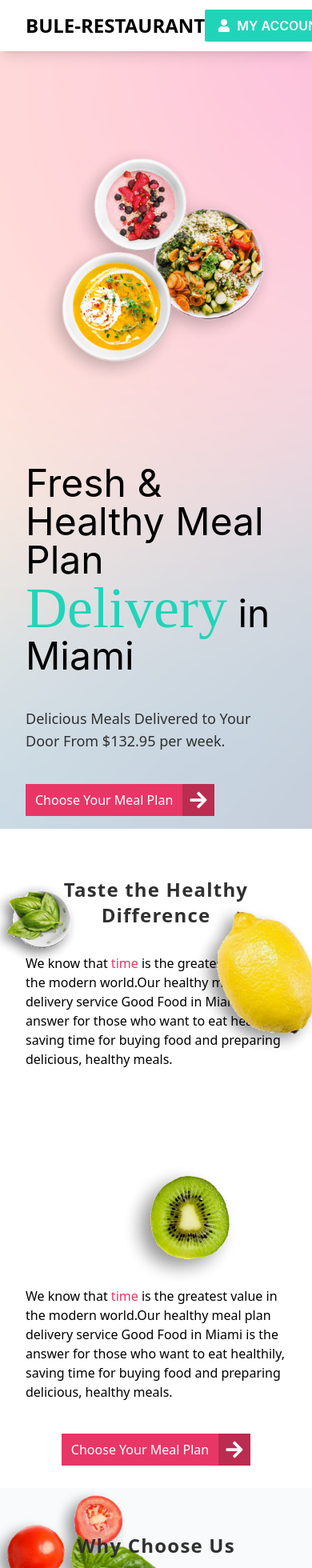
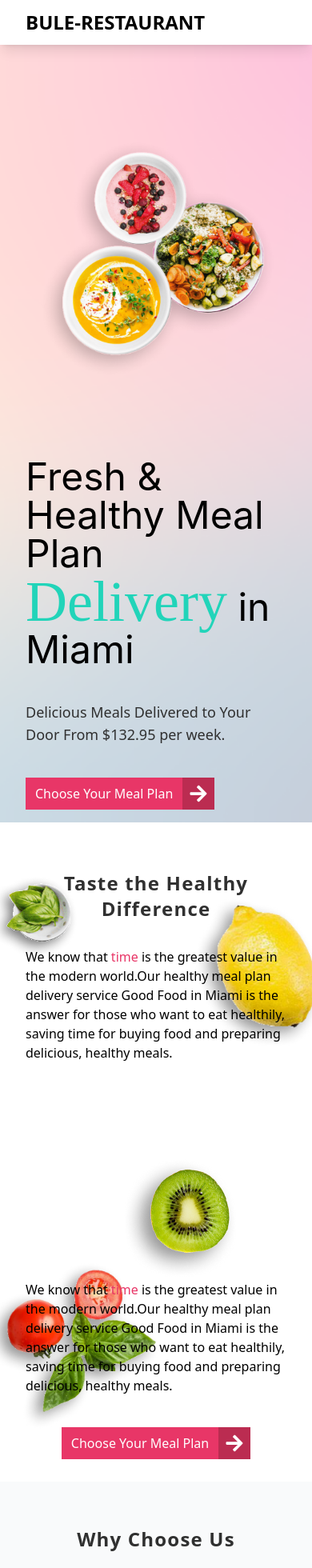
Before and after one commit to mfeti/BULE_RESTURANT, a React (Vite) app: page / in a window 390 px wide. Shown: the top 1960 px of the page at 80% size. Built offline with nearby package versions, Linux system fonts and the light colour scheme; a web font is replaced by a local one.

Commit message:
I am done

```diff
--- a/src/components/Banner.jsx
+++ b/src/components/Banner.jsx
@@ -58,19 +58,19 @@ function Banner() {
         </div>
         <div
           data-aos="fade-up-right"
-          className="absolute sm:bottom-0 -left-16 sm:left-0 opacity-30 sm:opacity-100"
+          className="absolute sm:bottom-0 bottom-5 -left-16 sm:left-0 opacity-30 sm:opacity-100 z-[-30]"
         >
           <img src={tomato} alt="tomato" className="max-w-[280px]" />
         </div>
         <div
           data-aos="fade-left"
-          className="absolute sm:right-20 -right-16 top-10 opacity-30 sm:opacity-100"
+          className="absolute sm:right-20 -right-16 top-10 opacity-30 sm:opacity-100 z-[-30]"
         >
           <img src={lemon} alt="lemon" className="max-w-[200px]" />
         </div>
         <div
           data-aos="fade-left"
-          className="hidden sm:block absolute right-0 bottom-0"
+          className="hidden sm:block absolute right-0 bottom-0 z-[-30]"
         >
           <img src={apple} alt="apple" className="max-w-[200px]" />
         </div>
--- a/src/components/Navbar.jsx
+++ b/src/components/Navbar.jsx
@@ -18,7 +18,7 @@ function Navbar({ handlePopup }) {
           </a>
         </div>
         {/* NavLinks section */}
-        <nav className="flex">
+        <nav className="sm:flex hidden">
           <ul className="flex items-center gap-10">
             {navLinks.map((link, i) => (
               <li key={link.label} className="lg:block hidden">
```
